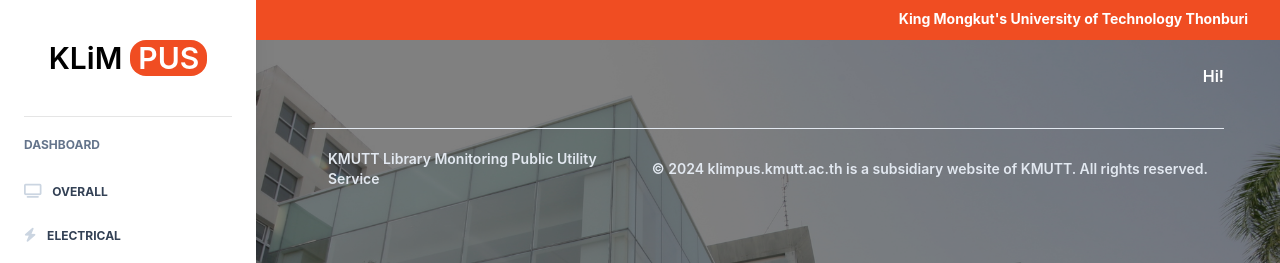
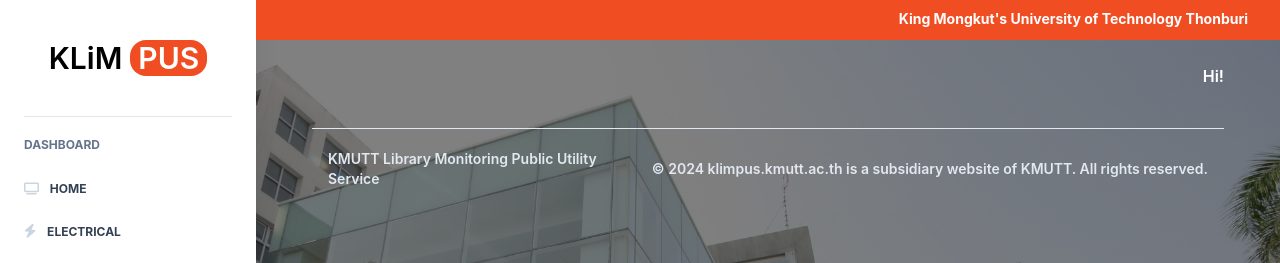
Before and after one commit to SuttirakC/klimpus, a Next.js app: page /admin/Water in a window 1280 px wide. Shown: the top 263 px of the page. Built offline with nearby package versions, Linux system fonts and the light colour scheme; no server answers; sample sign-in values are in the browser's storage.

Commit message:
change sidebar from Overall to Home

```diff
--- a/components/Sidebar/Sidebar.js
+++ b/components/Sidebar/Sidebar.js
@@ -158,13 +158,13 @@
                   >
                     <i
                       className={
-                        "fas fa-tv mr-2 text-sm " +
+                        "fas fa-tv mr-2 text-xs " +
                         (router.pathname.indexOf("/admin/dashboard") !== -1
                           ? "opacity-75"
                           : "text-slate-300")
                       }
                     ></i>{" "}
-                    Overall
+                    Home
                   </span>
                 </Link>
               </li>
```
